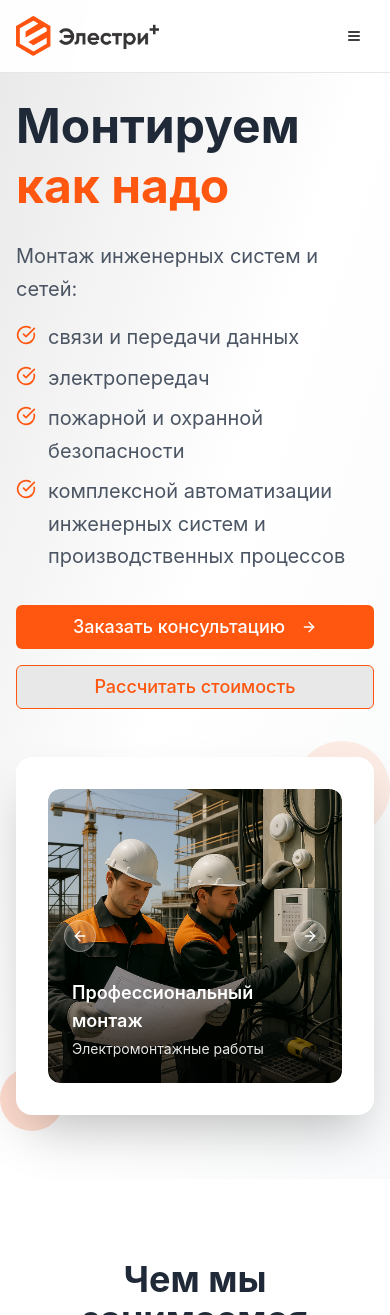
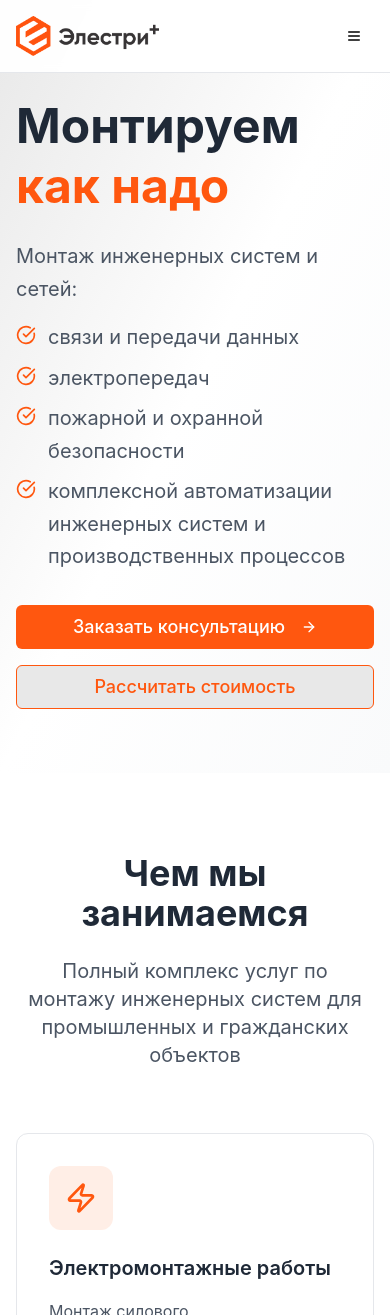
Before and after one commit to docsto/electrify-plus-website-84, a React (Vite) app: page / in a window 390 px wide. Shown: the top 1315 px of the page. Built offline with nearby package versions, Linux system fonts and the light colour scheme.

Commit message:
Remove slider from mobile/tablet
Remove the slider block from mobile and tablet versions.
- edited `src/components/HeroSection.tsx

```diff
--- a/src/components/HeroSection.tsx
+++ b/src/components/HeroSection.tsx
@@ -75,7 +75,7 @@ const HeroSection = () => {
             </div>
 
             {/* Правая колонка со слайдером */}
-            <div className="relative">
+            <div className="relative hidden lg:block">
               <div className="relative z-10 bg-white rounded-2xl shadow-2xl p-8">
                 <div className="aspect-square rounded-xl overflow-hidden">
                   <Carousel
```
